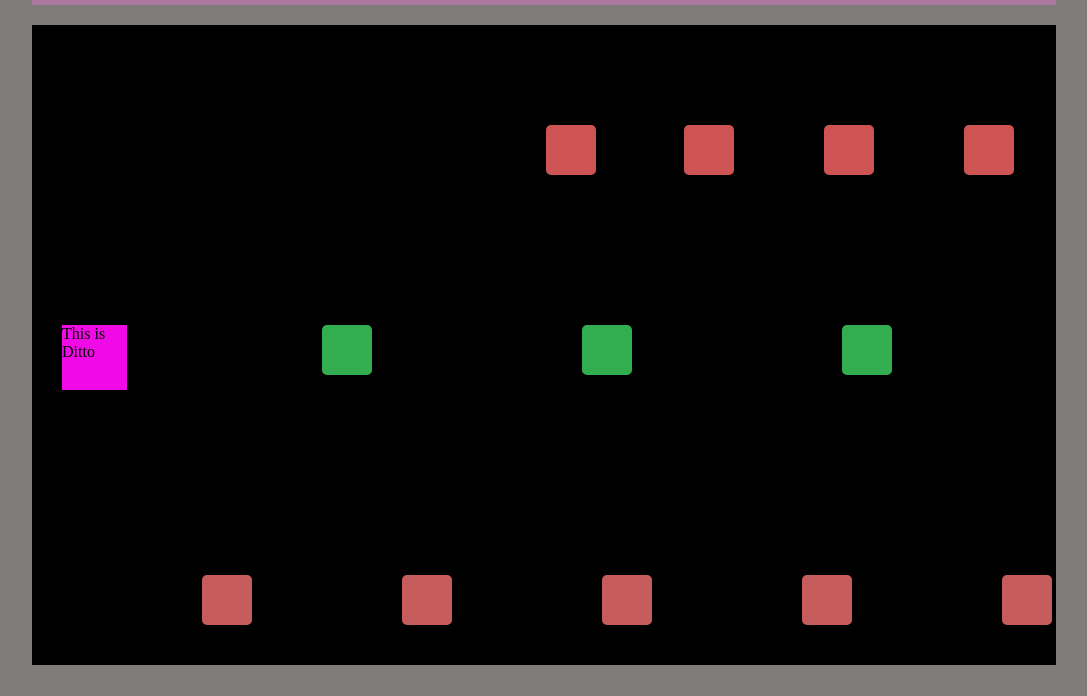
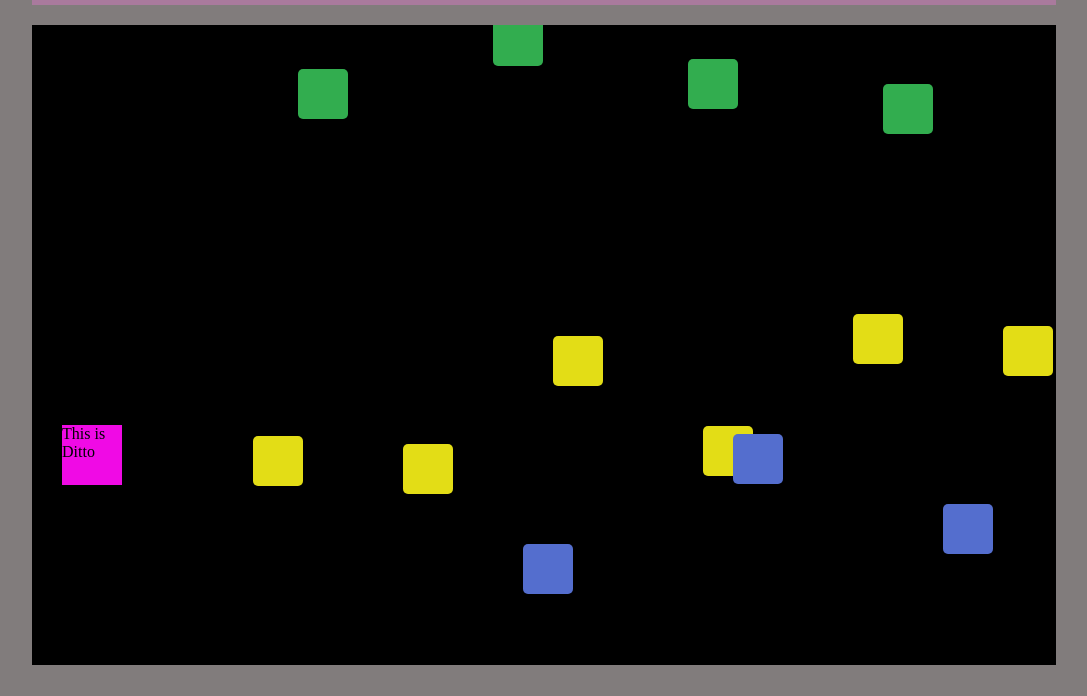
Before and after one commit to BittorChestnuts/KILL-YOUR-DITTO, a plain HTML site: page index.html in a window 1280 px wide. Shown: the part 104-800 px from the top of the page, without its empty margins (96-1183 px from the left). Drawn offline with Linux system fonts and the light colour scheme.

Commit message:
day 3 - logic game 95%

```diff
--- a/ditto.js
+++ b/ditto.js
@@ -34,7 +34,6 @@ function dittoIsEating() {
     const dittoPosition = ditto.getBoundingClientRect();
     document.querySelector(".dittoLife").textContent = `Ditto Health: ${dittoHealth}`
     document.querySelector(".score").textContent = `Your SCORE: ${fastFoodPassed}`
-    console.log(fastFoodPassed);
     document.querySelector(".dittoName").textContent = `Your name : ${chooseYourName}`
     for (let i = 0; i < fastFoodArray.length; i++) {
         const fastFood = fastFoodArray[i];
@@ -51,9 +50,7 @@ function dittoIsEating() {
             // fastFoodPassed = fastFoodArray.length
             fastFoodArray.splice(i, 1); // Remove the fast food from the array
             fastFood.element.remove() // Remove from the screen the fastFood
-            console.log(dittoHealth); // Show the Health
             document.querySelector(".dittoLife").textContent = `Ditto Health: ${dittoHealth}`
-            console.log(fastFoodArray.length); // show the Score
             ditto.style.width = ditto.clientWidth + 5 + "px"; // increase Ditto width
             ditto.style.height = ditto.clientHeight + 5 + "px"; // increase Ditto Height
         }
--- a/fastfood.js
+++ b/fastfood.js
@@ -1,37 +1,36 @@
 console.log("fastfood.js is working!");
 
 class FastFoodItem1 {
-    constructor(element, speed, directionY) {
+    constructor(element) {
         this.element = element;
-        this.speed = speed;
-        this.directionY = directionY;
+        this.speed = speedFastFood1;
+        this.directionY = getRandomDirection()
+        this.directionX = "left";
+        this.positionX = 0;
+        this.positionY = 500;
+        // this.foodimage = foodimage;
+    }
+}
+class FastFoodItem2 {
+    constructor(element) {
+        this.element = element;
+        this.speed = speedFastFood2;
+        this.directionY = getRandomDirection()
+        this.directionX = "left";
+        this.positionX = 0;
+        this.positionY = 100;
+        // this.foodimage = foodimage;
+    }
+}
+
+class FastFoodItem3 {
+    constructor(element) {
+        this.element = element;
+        this.speed = speedFastFood3;
+        this.directionY = getRandomDirection()
         this.directionX = "left";
         this.positionX = 0;
         this.positionY = 300;
         // this.foodimage = foodimage;
     }
 }
-
-class FastFoodItem2 {
-    constructor(element, speed, directionY) {
-        this.element = element;
-        this.speed = speed;
-        this.directionY = directionY;
-        this.directionX = "left";
-        this.positionX = 0;
-        this.positionY = 300;
-        // this.foodimage = foodimage;
-    }
-}
-
-class FastFoodItem3 {
-    constructor(element, speed, directionY) {
-        this.element = element;
-        this.speed = speed;
-        this.directionY = directionY;
-        this.directionX = "left";
-        this.positionX = 0;
-        this.positionY = 300;
-        // this.foodimage = foodimage;
-    }
-}
--- a/index.js
+++ b/index.js
@@ -12,9 +12,9 @@ const dittoWidth = ditto.clientWidth;
 const dittoHeight = ditto.clientHeight;
 
 // INIT THE GAME
-class game {
+/* class game {
     constructor(dittoHealth, fastFoodPassed, gameIsOver) {
-        this.dittoHealth = 10,
+        //this.dittoHealth = 10,
             this.fastFoodPassed = 0,
             this.gameOver = false
     }
@@ -25,47 +25,58 @@ class game {
         console.log("GAME OVER");
         return this.gameIsOver = true
     }
-}
+} */
+
 // init Ditto in the GAMEBOARD
 let positionYDitto = 300;
-let positionXDitto = 20;
+let positionXDitto = 80;
 let speedDitto = 40;
 let dittoHealth = 10;
 let fastFoodPassed = 0;
-let chooseYourName = "Marianito"
+let chooseYourName = "MareaDITTO"
 
 
 //init the NAME, DITOHEALTH and SCORE
 let dittoName = document.querySelector(".dittoName")
-//dittoName.classList.add("dittoName")
-//gameInfoElement.appendChild(dittoName)
 dittoName.textContent = `Name: ${chooseYourName}`
 let dittoLife = document.querySelector(".dittoLife")
 dittoLife.textContent = `Ditto Health: ${dittoHealth}`
 let score = document.querySelector(".score")
 score.textContent = `Score: ${fastFoodPassed}`
 
-//init fastFoodArray to save the fastFoodPassed and save the length as a SCORE game.
+//init fastFoodArray , direction X and Y possible directions
 const fastFoodArray = []
+let directionX = "left"
+
+const possibleDirections = ["up", "down"]
+function getRandomDirection() {
+    const randomIndex = Math.floor(Math.random() * possibleDirections.length);
+
+    return possibleDirections[randomIndex]
+}
+
 //getting info and init FastFood 1
 const fastFood1 = document.querySelector(".fast-food-1");
-let speedFastFood1 = 4;
-let directionXFastFood1 = "left"
+let speedFastFood1 = 3;
+let directionYFastFood1 = getRandomDirection()
+console.log(directionYFastFood1);
+
 //getting info and init FastFood 2
 const fastFood2 = document.querySelector(".fast-food-2");
-let speedFastFood2 = 50;
-let directionXFastFood2 = "left"
+let speedFastFood2 = 3;
+let directionYFastFood2 = getRandomDirection()
+
+
 //getting info and init FastFood 3
 const fastFood3 = document.querySelector(".fast-food-3");
-let speedFastFood3 = 6;
-let directionXFastFood3 = "left"
-
+let speedFastFood3 = 3;
+let directionYFastFood3 = getRandomDirection()
 
 // create the FastFood1
 function createFastFood1() {
     const newFastFood1Element = document.createElement("div");
     newFastFood1Element.classList.add("fast-food-1")
-    const newFastFood1 = new FastFoodItem1(newFastFood1Element, 2, "down")
+    const newFastFood1 = new FastFoodItem1(newFastFood1Element)
     gameBoardElement.appendChild(newFastFood1Element)
     fastFoodArray.push(newFastFood1)
 }
@@ -74,7 +85,7 @@ function createFastFood1() {
 function createFastFood2() {
     const newFastFood2Element = document.createElement("div");
     newFastFood2Element.classList.add("fast-food-2")
-    const newFastFood2 = new FastFoodItem2(newFastFood2Element, 4, "down")
+    const newFastFood2 = new FastFoodItem2(newFastFood2Element)
     gameBoardElement.appendChild(newFastFood2Element)
     fastFoodArray.push(newFastFood2)
 }
@@ -83,36 +94,51 @@ function createFastFood2() {
 function createFastFood3() {
     const newFastFood3Element = document.createElement("div");
     newFastFood3Element.classList.add("fast-food-3")
-    const newFastFood3 = new FastFoodItem2(newFastFood3Element, 4, "down")
+    const newFastFood3 = new FastFoodItem3(newFastFood3Element)
     gameBoardElement.appendChild(newFastFood3Element)
     fastFoodArray.push(newFastFood3)
 }
 
 // Launching the FastFood to DITTO in the GAMEBOARD
+let frames = 0
 function moveFastFood() {
-    fastFoodArray.forEach((food,index) => {
-        if (directionXFastFood1 === "right") {
-            food.positionX -= food.speed;
-           /*  if (food.positionX >= 0) {
-                directionXFastFood1 = "left";
-            } */
-        } else if (directionXFastFood1 === "left") {
+    fastFoodArray.forEach((food, index) => {
+        if (directionX === "left") {
             food.positionX += food.speed;
-        if (food.positionX >= gameBoardWidth - food.element.clientWidth) {
+
+          //food.directionY = getRandomDirection()
+
+            if (food.positionX >= gameBoardWidth - food.element.clientWidth) {
                 food.element.remove()
-                fastFoodArray.splice(index,1)
-                fastFoodPassed ++
+                fastFoodArray.splice(index, 1)
+                fastFoodPassed++
             }
         }
+        if (food.directionY === "up"){
+            food.positionY += 1
+//          food.positionY = getRandomDirection()
+        }
+        else{
+         food.positionY -= food.speed    -2
+        }
+
+        if (frames % 140 === 0) {
+            food.directionY = getRandomDirection()
+        }
+
+
+
+
+
         food.element.style.right = `${food.positionX}px`
+        food.element.style.top = `${food.positionY}px`
+
+
     })
-
 }
-
 
 // Creating the Game Animation Frame
 let animationId;
-let frames = 0
 function gameAnimationFrame() {
     if (!this.gameIsOver) {
         moveFastFood();
--- a/style.css
+++ b/style.css
@@ -37,7 +37,7 @@ body {
     height: 60px;
     background-color: rgb(240, 10, 229);
     left: 30px;
-    top: 300px;
+    top: 400px;
 }
 
 .fast-food-1 {
@@ -45,12 +45,11 @@ body {
     width: 50px;
     height: 50px;
     border-radius: 10%;
-    background-color: rgb(206, 84, 84);
+    background-color: rgb(84, 110, 206);
     /*   background-image: url("./img/background.gif") */
     right: -50px;
     top: 100px;
 }
-
 
 .fast-food-2 {
     position: absolute;
@@ -68,7 +67,7 @@ body {
     width: 50px;
     height: 50px;
     border-radius: 10%;
-    background-color: rgb(199, 92, 92);
+    background-color: rgb(227, 221, 22);
     /*   background-image: url("./img/background.gif") */
     right: -50px;
     top: 550px;
```
Also changed, not shown: homepage.js (added).
